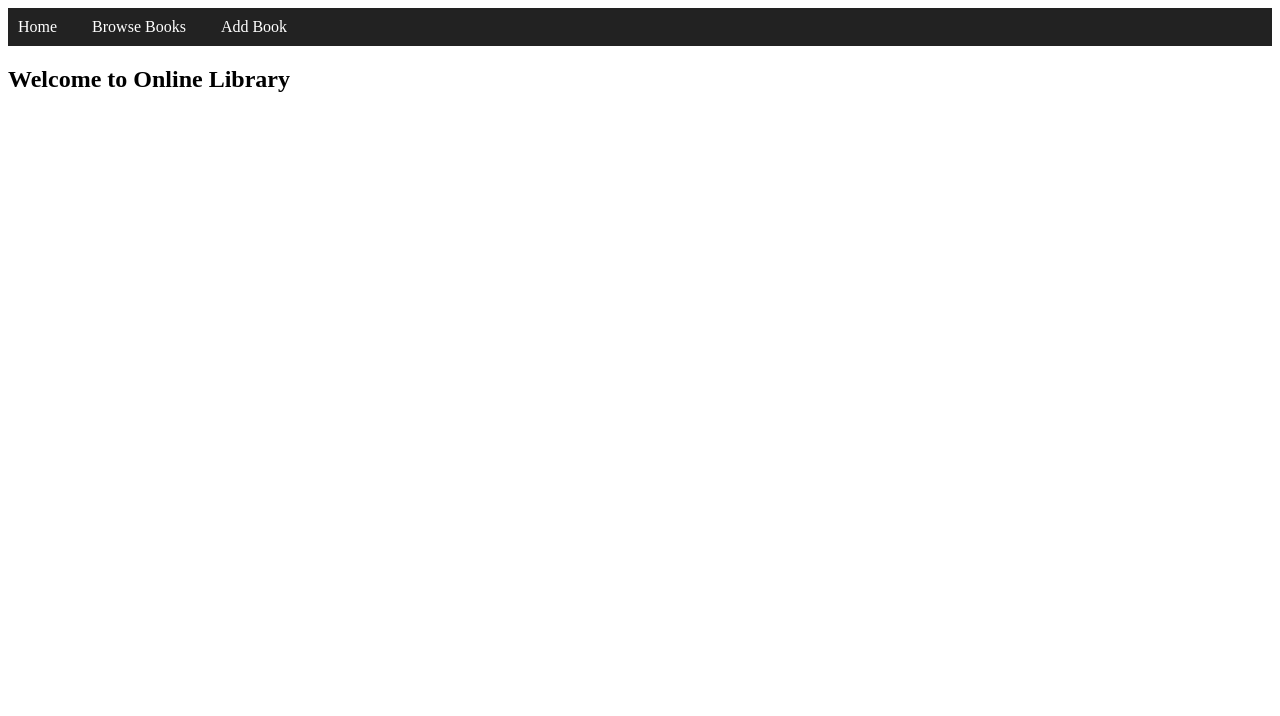
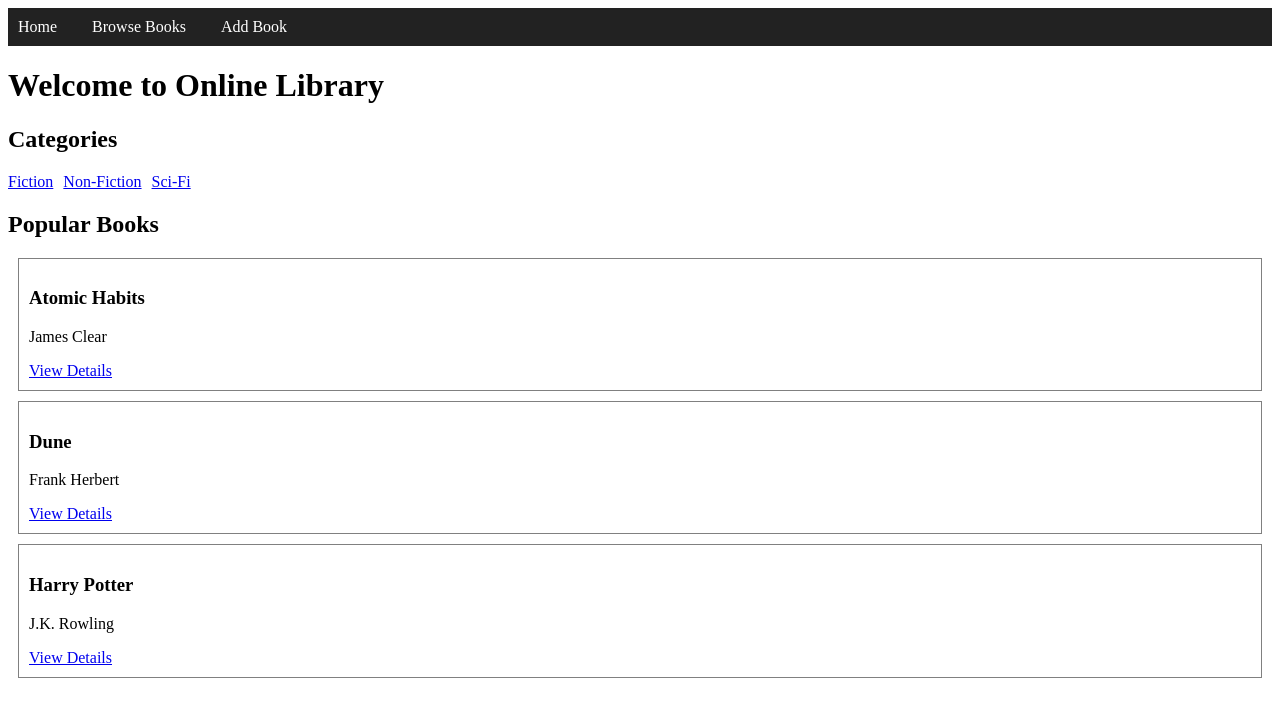
Before and after one commit to meelan7-7/Online-Library, a React (Vite) app: page / in a window 1280 px wide. Shown: the top 716 px of the page. Built offline with nearby package versions, Linux system fonts and the light colour scheme.

Commit message:
changed he codes for home page

```diff
--- a/src/pages/Home.jsx
+++ b/src/pages/Home.jsx
@@ -1,5 +1,35 @@
+import { useSelector } from "react-redux";
+import { Link } from "react-router-dom";
+import BookCard from "../components/BookCard";
+
 function Home() {
-  return <h2>Welcome to Online Library</h2>;
+  const books = useSelector(state => state.books.books);
+
+  const categories = ["Fiction", "Non-Fiction", "Sci-Fi"];
+
+  return (
+    <div>
+      <h1>Welcome to Online Library</h1>
+
+      {/* Categories */}
+      <h2>Categories</h2>
+      <div>
+        {categories.map(cat => (
+          <Link key={cat} to={`/books/${cat}`} style={{ marginRight: "10px" }}>
+            {cat}
+          </Link>
+        ))}
+      </div>
+
+      {/* Popular Books */}
+      <h2>Popular Books</h2>
+      <div>
+        {books.slice(0, 3).map(book => (
+          <BookCard key={book.id} book={book} />
+        ))}
+      </div>
+    </div>
+  );
 }
 
 export default Home;
```
